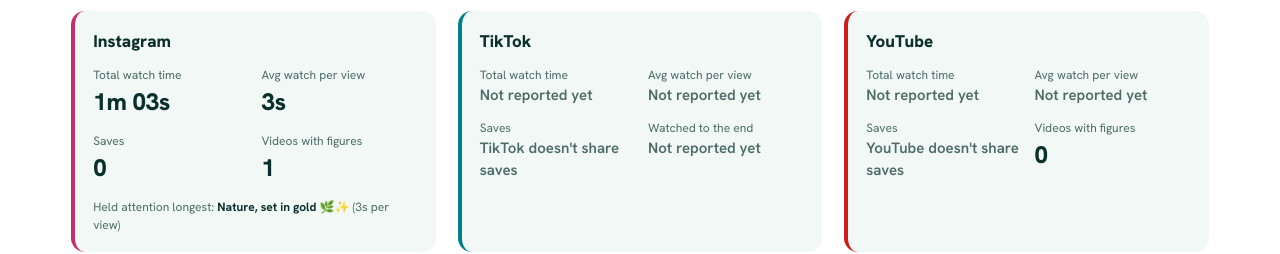
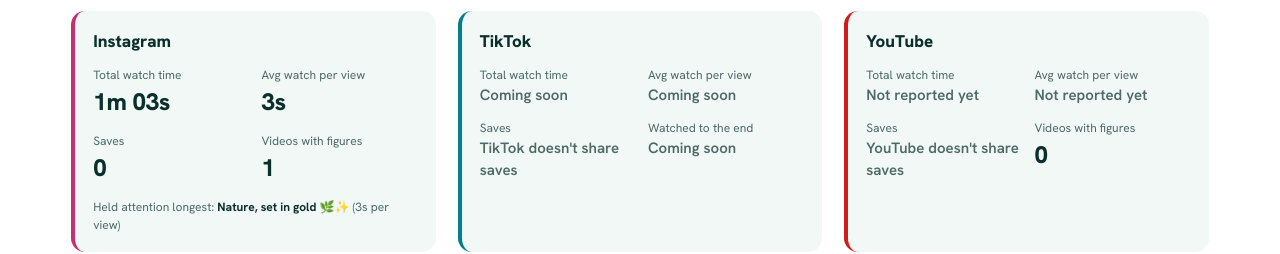
Before and after one commit to PJD-creator/ptc-dashboard, a plain HTML site: page index.html in a window 1280 px wide. Shown: the part 1756-2010 px from the top of the page. Drawn offline with Linux system fonts and the light colour scheme.

Commit message:
Show 'Coming soon' for TikTok watch figures
Co-Authored-By: Claude Opus 5.5 <noreply@anthropic.com>
Claude-Session: https://claude.ai/code/session_01SsjScE4GXffZUf52h1tm3o

```diff
--- a/index.html
+++ b/index.html
@@ -430,7 +430,7 @@ function renderWS(){
     const saves=ps.filter(x=>x.saves!=null),sv=saves.reduce((s,x)=>s+x.saves,0);
     const comp=ps.filter(x=>x.completion_rate!=null);
     const bestW=watched.sort((a,b)=>(b.avg_watch_seconds||0)-(a.avg_watch_seconds||0))[0];
-    const cell=(label,val,na)=>`<div><div class="k">${label}</div>${val==null?`<div class="na">${na||'Not reported yet'}</div>`:`<div class="v">${val}</div>`}</div>`;
+    const cell=(label,val,na)=>`<div><div class="k">${label}</div>${val==null?`<div class="na">${na||(p==='tiktok'?'Coming soon':'Not reported yet')}</div>`:`<div class="v">${val}</div>`}</div>`;
     return `<article class="wc" style="--c:${PL[p].c}"><h3>${PL[p].name}</h3><div class="wgrid">
       ${cell('Total watch time',watched.length?dur(wt):null)}
       ${cell('Avg watch per view',(()=>{const a=ps.filter(x=>x.avg_watch_seconds!=null&&x.views),v=a.reduce((s,x)=>s+x.views,0);return v?dur(a.reduce((s,x)=>s+x.avg_watch_seconds*x.views,0)/v):null})())}
```
